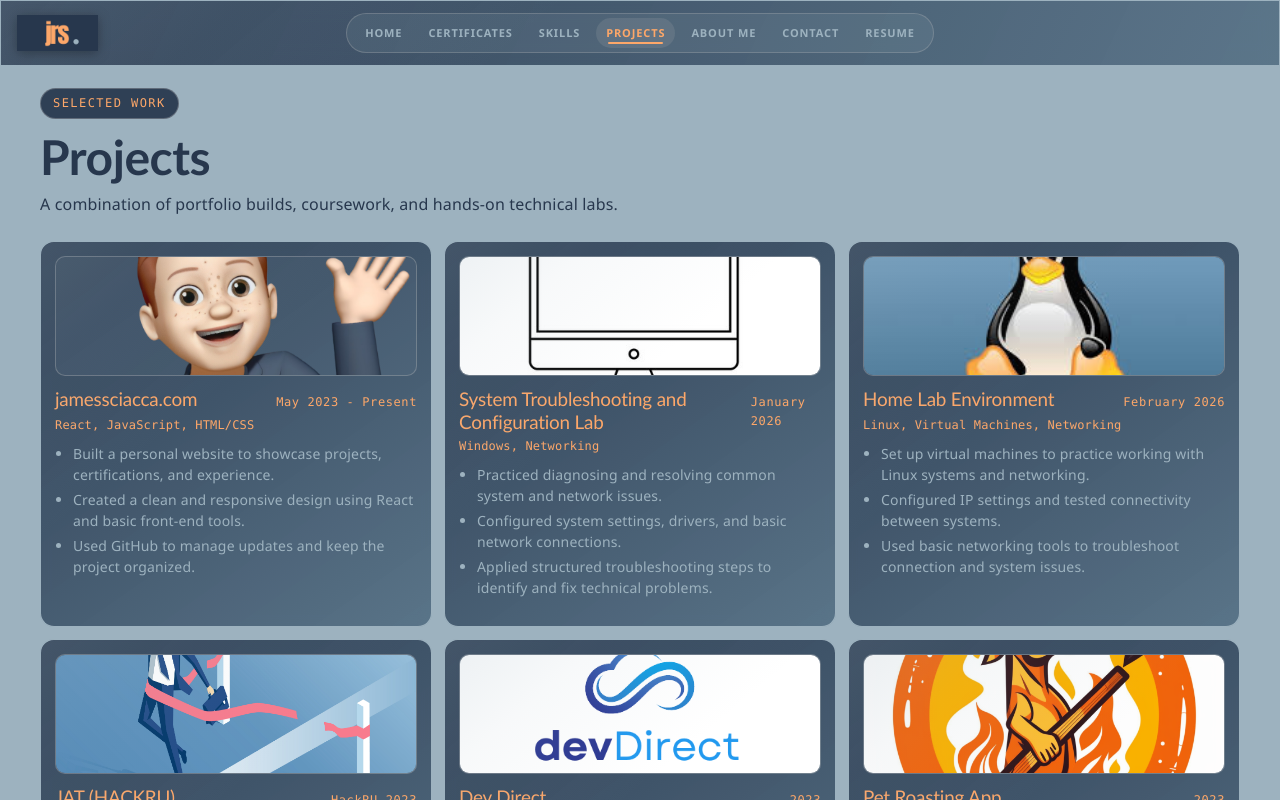
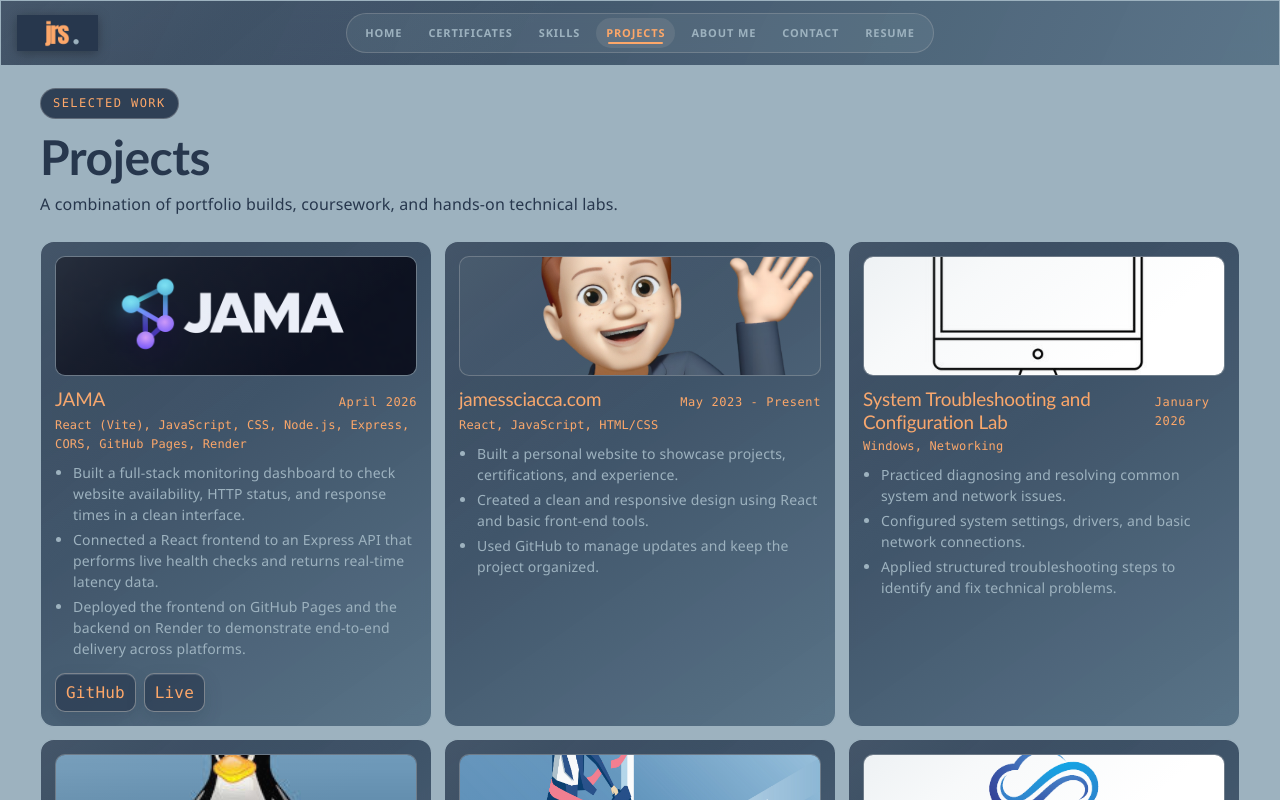
Before and after one commit to jamessciacca/my-portfolio, a React (Create React App) app: page /projects in a window 1280 px wide. Shown: the top 800 px of the page. Built offline with nearby package versions, Linux system fonts and the light colour scheme.

Commit message:
added new resume

```diff
--- a/src/components/Projects.js
+++ b/src/components/Projects.js
@@ -8,8 +8,25 @@ import JAT from "../img/JAT.jpg";
 import memoji from "../img/memoji.png";
 import linuxduck from "../img/linuxduck.jpeg";
 import systemTroubleshootingImg from "../img/system-troubleshooting.jpg";
+import jamaLogo from "../img/jama-logo.png";
 
 const resumeProjects = [
+    {
+        source: "Resume",
+        title: "JAMA",
+        date: "April 2026",
+        stack: "React (Vite), JavaScript, CSS, Node.js, Express, CORS, GitHub Pages, Render",
+        image: jamaLogo,
+        points: [
+            "Built a full-stack monitoring dashboard to check website availability, HTTP status, and response times in a clean interface.",
+            "Connected a React frontend to an Express API that performs live health checks and returns real-time latency data.",
+            "Deployed the frontend on GitHub Pages and the backend on Render to demonstrate end-to-end delivery across platforms.",
+        ],
+        links: [
+            { label: "GitHub", href: "https://github.com/jamessciacca/JAMA" },
+            { label: "Live", href: "https://jamessciacca.github.io/JAMA/" },
+        ],
+    },
     {
         source: "Resume",
         title: "jamessciacca.com",
```
Also changed, not shown: src/img/jama-logo.png (added), 1 other file (tests, documents, lock files or other folders).
